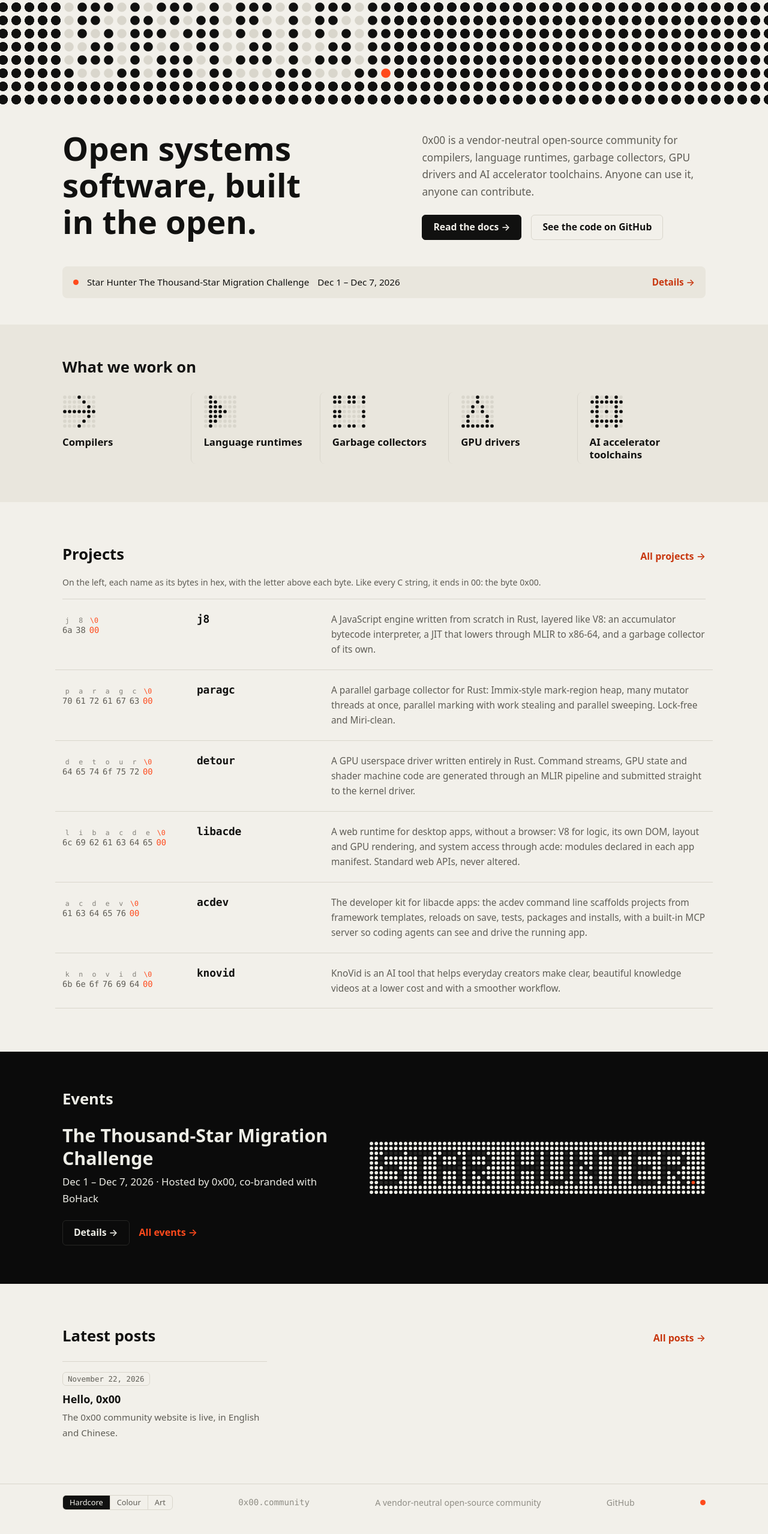
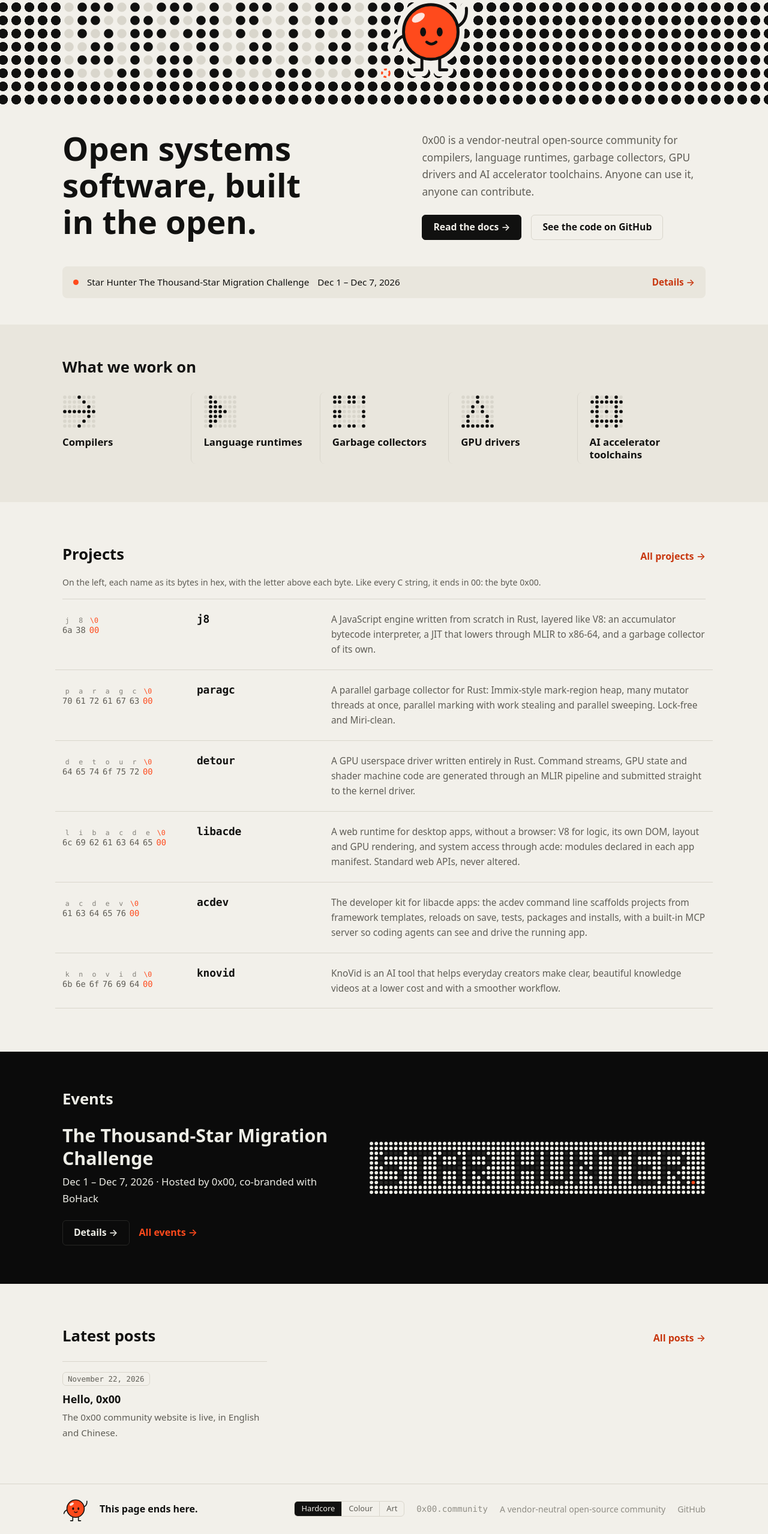
Before and after one commit to 0x00-Community/0x00.community, an Astro site: page / in a window 1280 px wide. Shown: the part 121-2678 px from the top of the page at 60% size. Built offline with nearby package versions, Linux system fonts and the light colour scheme; Astro itself is replaced by a stand-in of ours.

Commit message:
feat: NUL in the hardcore look too
In the kit's own colours: terminator red, outlined in the text colour. On the home page it
stands on the dot matrix beside the socket it came out of; it closes every page in the
footer and keeps the 404 company. The art look stays without it.

Co-Authored-By: Claude Fable 5.2 <noreply@anthropic.com>

```diff
--- a/src/components/DotScreen.astro
+++ b/src/components/DotScreen.astro
@@ -2,20 +2,25 @@
 // The hardcore edition as the brand kit draws it, across the full width of the page: every dot is lit, the letters are
 // the dots switched off, and one red terminator closes the word. The field of dots is a CSS pattern; only the letters
 // are SVG, set on the same grid.
-import { panel, RADIUS } from '../lib/dots';
+// With `mascot`, the terminator has left its place (a dashed socket) and stands beside it: that is NUL.
+import Nul from './Nul.astro';
+import { panel, PITCH, RADIUS } from '../lib/dots';
 
-interface Props { text: string; label?: string; class?: string }
-const { text, label = text } = Astro.props;
+interface Props { text: string; label?: string; mascot?: string; class?: string }
+const { text, label = text, mascot } = Astro.props;
 const p = panel(text, 0);
 ---
 
-<div class:list={['screen', Astro.props.class]}>
+<div class:list={['screen', Astro.props.class]} style={`--end:${p.end.x / PITCH}`}>
 	<svg role="img" aria-label={label} viewBox={`0 0 ${p.width} ${p.height}`}>
 		<rect class="ground" width={p.width} height={p.height} />
 		<path class="on" d={p.field} />
 		<path class="off" d={p.columns.join('')} />
-		<circle class="end" cx={p.end.x} cy={p.end.y} r={RADIUS} />
+		{mascot
+			? <circle class="socket" cx={p.end.x} cy={p.end.y} r={RADIUS - 1} />
+			: <circle class="end" cx={p.end.x} cy={p.end.y} r={RADIUS} />}
 	</svg>
+	{mascot && <Nul class="walker" label={mascot} />}
 </div>
 
 <style>
@@ -26,7 +31,11 @@ const p = panel(text, 0);
 	.on { fill: var(--dot-on); }
 	.off { fill: var(--dot-off); }
 	.end { fill: var(--terminator); }
+	.socket { fill: none; stroke: var(--terminator); stroke-width: 2; stroke-dasharray: 3 2.5; }
+	/* NUL stands on the terminator's row, three dots to the right of the socket it came out of */
+	.screen :global(.walker) { --nul-halo: var(--bg); --nul-line: var(--fg); position: absolute; width: auto; height: calc(var(--p) * 6.2); top: calc(var(--p) * 2.4); left: calc(var(--x) + var(--p) * (var(--end) + 3.4)); translate: -50% 0; }
 	@media (max-width: 860px) {
+		.screen :global(.walker) { height: calc(var(--p) * 4.4); top: calc(var(--p) * 4.2); left: calc(var(--x) + var(--p) * (var(--end) + 2.3)); }
 		.screen { --p: calc((100vw - 32px) / 29); --x: 16px; }
 	}
 </style>
--- a/src/components/Home.astro
+++ b/src/components/Home.astro
@@ -21,7 +21,7 @@ const areas = Object.entries(t.areas) as [keyof typeof t.areas, string][];
 
 <Base wide>
 	<!-- one opening per look: the dot matrix across the page, the LED panel with NUL, or the art wordmark -->
-	<DotScreen class="only-hardcore" text="0X00" label="0x00" />
+	<DotScreen class="only-hardcore" text="0X00" label="0x00" mascot={t.nul} />
 	<div class="wrap art only-art">
 		<ArtWord class="word" />
 		<ArtMark class="mark" />
--- a/src/components/Nul.astro
+++ b/src/components/Nul.astro
@@ -6,6 +6,13 @@ const { label } = Astro.props;
 ---
 
 <svg class:list={['nul', Astro.props.class]} viewBox="0 0 140 138" role={label ? 'img' : undefined} aria-label={label} aria-hidden={label ? undefined : 'true'}>
+	<!-- a halo in the ground's colour, for when NUL stands on a field of dots; invisible unless --nul-halo is set -->
+	<g class="halo">
+		<path d="M55 106v24H43M85 106v24h12" />
+		<path d="M112 58q20-8 18-32" />
+		<path d="M27 72q-15 4-19 20" />
+		<circle cx="70" cy="66" r="46" />
+	</g>
 	<g class="limb">
 		<path d="M55 106v24H43M85 106v24h12" />
 		<path d="M112 58q20-8 18-32" />
@@ -20,6 +27,8 @@ const { label } = Astro.props;
 
 <style>
 	.nul { display: block; overflow: visible; }
+	.halo { fill: none; stroke: var(--nul-halo, none); stroke-width: 22; stroke-linecap: round; stroke-linejoin: round; }
+	.halo circle { fill: var(--nul-halo, none); }
 	.limb { fill: none; stroke: var(--nul-line); stroke-width: 5; stroke-linecap: round; stroke-linejoin: round; }
 	.body { fill: var(--terminator); stroke: var(--nul-line); stroke-width: 5; }
 	.shine { fill: #fff; opacity: 0.85; }
--- a/src/styles/skins.css
+++ b/src/styles/skins.css
@@ -2,7 +2,8 @@
  * Two of the site's three looks. The colour look is written in Base.astro and the components; this file turns the same
  * pages into the brand kit's two editions, of which hardcore is the one a visitor sees first:
  *
- *   hardcore   the dot matrix as the kit draws it: four colours, hairlines, one red terminator
+ *   hardcore   the dot matrix as the kit draws it: four colours, hairlines, one red terminator; NUL the mascot is
+ *              drawn in those colours and stands in for the terminator where it appears
  *   art        ink and paper only, Major Mono Display, the slash
  *
  * Pieces that exist for one look only carry .only-hardcore / .only-color / .only-art.
@@ -24,7 +25,7 @@
 	--disp-w: 700;
 	--bw-s: 1px;
 }
-:root:not([data-skin='color'], #x) :is(.nul, .foot .end) { display: none; }
+:root[data-skin='art']:not(#x) :is(.nul, .foot .end) { display: none; }
 :root:not([data-skin='color'], #x) :is(a.btn, a.card, .card.link):is(:hover, :active) { transform: none; }
 :root:not([data-skin='color'], #x) .led { transform: none; }
 :root:not([data-skin='color'], #x) .band { --line: var(--x-line); --shadow: transparent; --card: transparent; --card-fg: initial; --card-muted: initial; --dot-off: var(--x-off); }
@@ -55,8 +56,8 @@
 :root:not([data-skin='color'], #x) aside a:hover { border-color: transparent; color: var(--accent); }
 :root:not([data-skin='color'], #x) .events .title { font-size: 1.5rem; }
 :root:not([data-skin='color'], #x) .full { font-size: 1.3rem; }
-:root:not([data-skin='color'], #x) .foot .wrap { padding-block: 18px 26px; }
-:root:not([data-skin='color'], #x) .foot .right { margin-left: 0; flex: 1; justify-content: space-between; }
+:root[data-skin='art']:not(#x) .foot .wrap { padding-block: 18px 26px; }
+:root[data-skin='art']:not(#x) .foot .right { margin-left: 0; flex: 1; justify-content: space-between; }
 :root:not([data-skin='color'], #x) .chip { padding: 0 8px; font-family: ui-monospace, 'SF Mono', Menlo, Consolas, monospace; font-size: 0.78rem; line-height: 1.7; --chip: transparent; --chip-fg: var(--muted); border-color: var(--line); }
 @media (max-width: 860px) {
 	:root:not([data-skin='color'], #x) .hero .say { grid-template-columns: 1fr; }
@@ -114,7 +115,6 @@
 :root[data-skin='hardcore']:not(#x) .led { background: none; border: 0; border-radius: 0; padding: 0; box-shadow: none; }
 :root[data-skin='hardcore']:not(#x) .led .field { fill: var(--dot-on); }
 :root[data-skin='hardcore']:not(#x) .led .lit { fill: var(--dot-off); opacity: 1; animation: none; }
-:root[data-skin='hardcore']:not(#x) .led .socket { fill: var(--terminator); stroke: none; }
 
 :root[data-skin='hardcore']:not(#x) .ribbon { transform: none; max-width: 1072px; margin: 0 auto; padding: 14px 18px; justify-content: flex-start; gap: 4px 14px; background: var(--raise); color: var(--fg); border: 0; border-radius: 8px; font-size: 0.95rem; font-weight: 400; }
 :root[data-skin='hardcore']:not(#x) .ribbon .star { display: none; }
@@ -141,8 +141,12 @@
 :root[data-skin='hardcore']:not(#x) .list { border-top-width: 1px; }
 :root[data-skin='hardcore']:not(#x) .foot { background: var(--bg); color: var(--muted); border-top: 1px solid var(--line); }
 :root[data-skin='hardcore']:not(#x) .foot .skins { color: var(--muted); --sw-on: var(--fg); --sw-on-fg: var(--bg); }
-/* the page still ends on the terminator */
-:root[data-skin='hardcore']:not(#x) .foot .right::after { content: ''; width: 9px; height: 9px; border-radius: 50%; background: var(--terminator); }
+/* NUL, in the kit's own colours: terminator red, outlined in the text colour. It still stands where the page ends. */
+:root[data-skin='hardcore']:not(#x) .foot { --nul-line: var(--fg); }
+:root[data-skin='hardcore']:not(#x) .foot .wrap { padding-block: 20px; }
+:root[data-skin='hardcore']:not(#x) .foot .nul { width: 44px; }
+:root[data-skin='hardcore']:not(#x) .foot .end { font-size: 1rem; color: var(--fg); }
+:root[data-skin='hardcore']:not(#x) .stage .nul { --nul-line: var(--fg); }
 :root[data-skin='hardcore']:not(#x) .prose pre { border-color: var(--line); border-radius: 8px; }
 :root[data-skin='hardcore']:not(#x) .prose blockquote { border-left-color: var(--line); }
 :root[data-skin='hardcore']:not(#x) .tabs { font-size: 0.92rem; font-weight: 400; gap: 4px 20px; }
```
